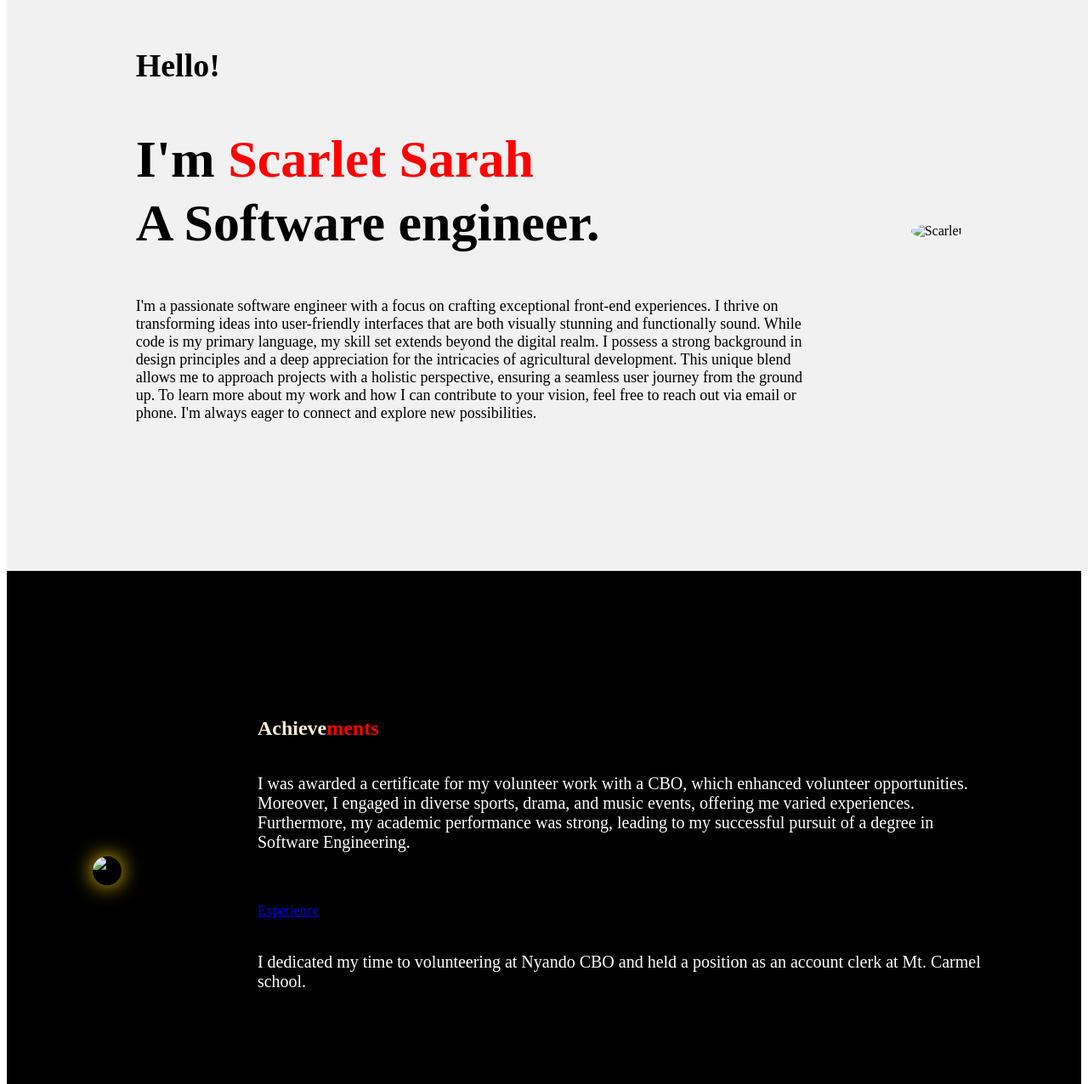
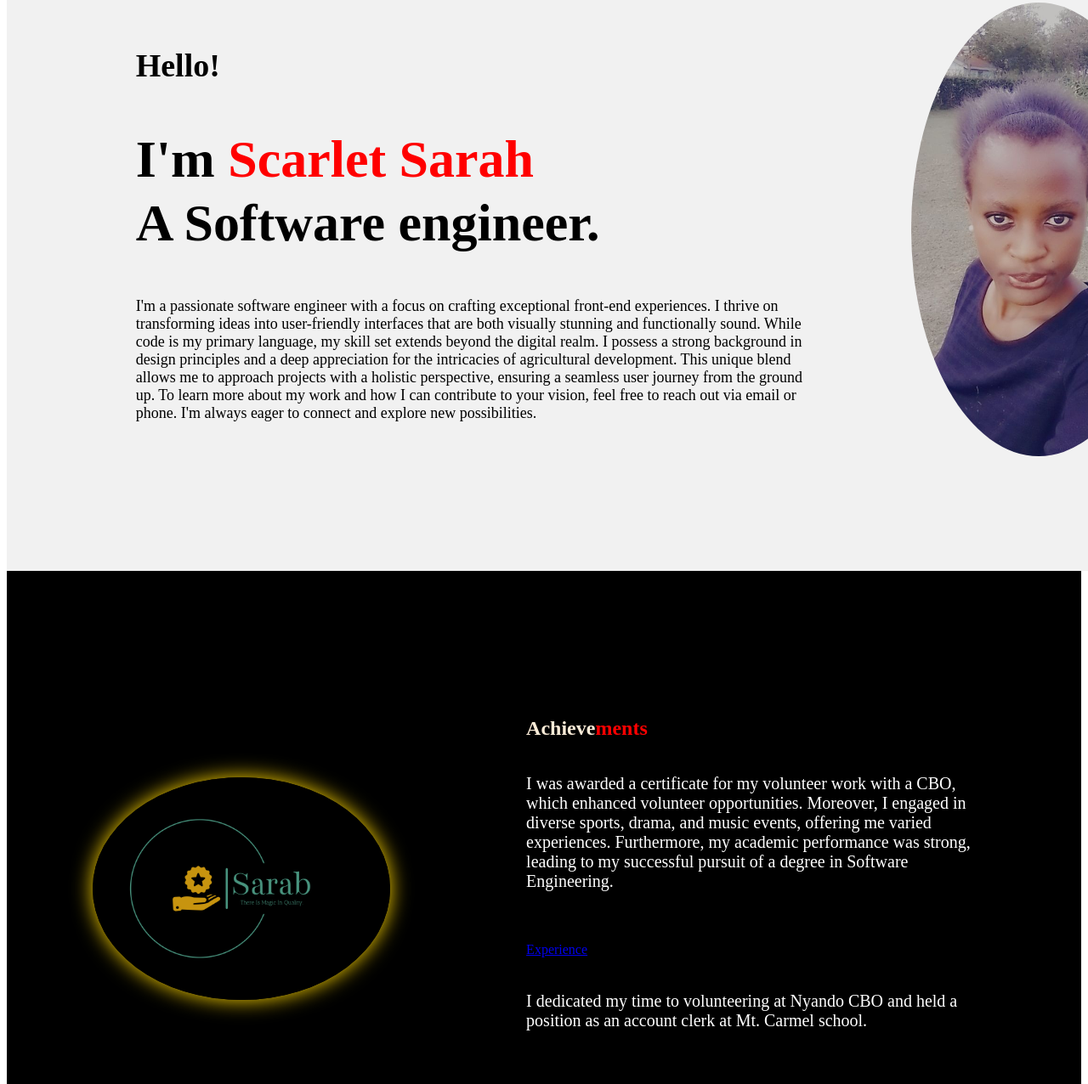
Before and after one commit to SCARLET-SARAH/portfolio--website, a plain HTML site: page index.html in a window 1280 px wide. Shown: the part 166-1442 px from the top of the page at 85% size. Drawn offline with nearby package versions, Linux system fonts and the light colour scheme; the site is published under a folder, as on GitHub Pages, so addresses that start at the root find nothing.

Commit message:
create portfolio

```diff
--- a/index.html
+++ b/index.html
@@ -34,14 +34,14 @@
 
             </div>
             <div class="img-box">
-            <img src= "/images/IMG-20230720-WA0025.jpg" alt="Scarlet">
+            <img src= "./images/IMG-20230720-WA0025.jpg" alt="Scarlet">
             </div>
 
         </section>
            <section class="about">
 
             <div class="about-img">
-                <img src="/images/sarab-high.jpg" alt="Logo">
+                <img src="./images/sarab-high.jpg" alt="Logo">
             </div>
 
             <div class="about-content">
```
